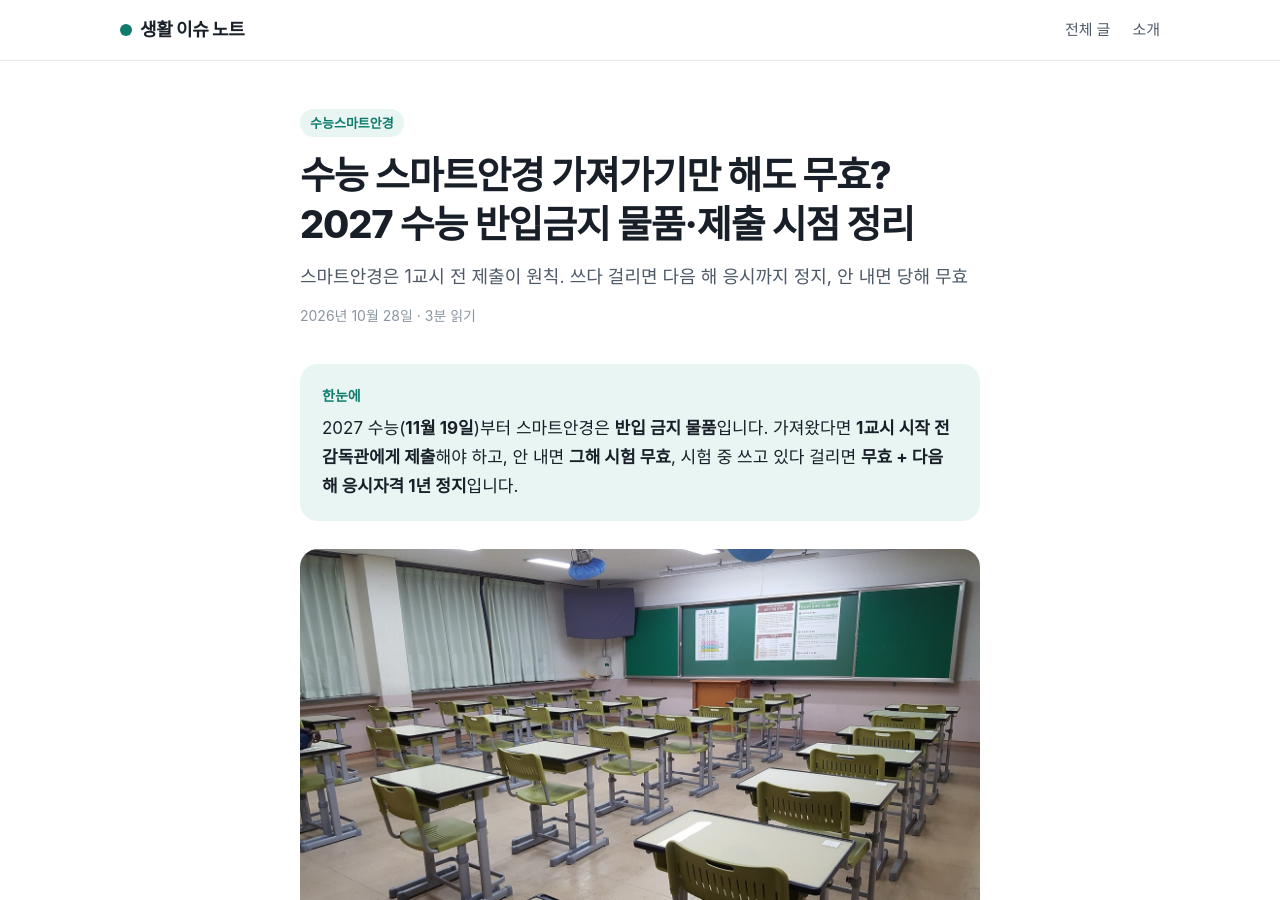
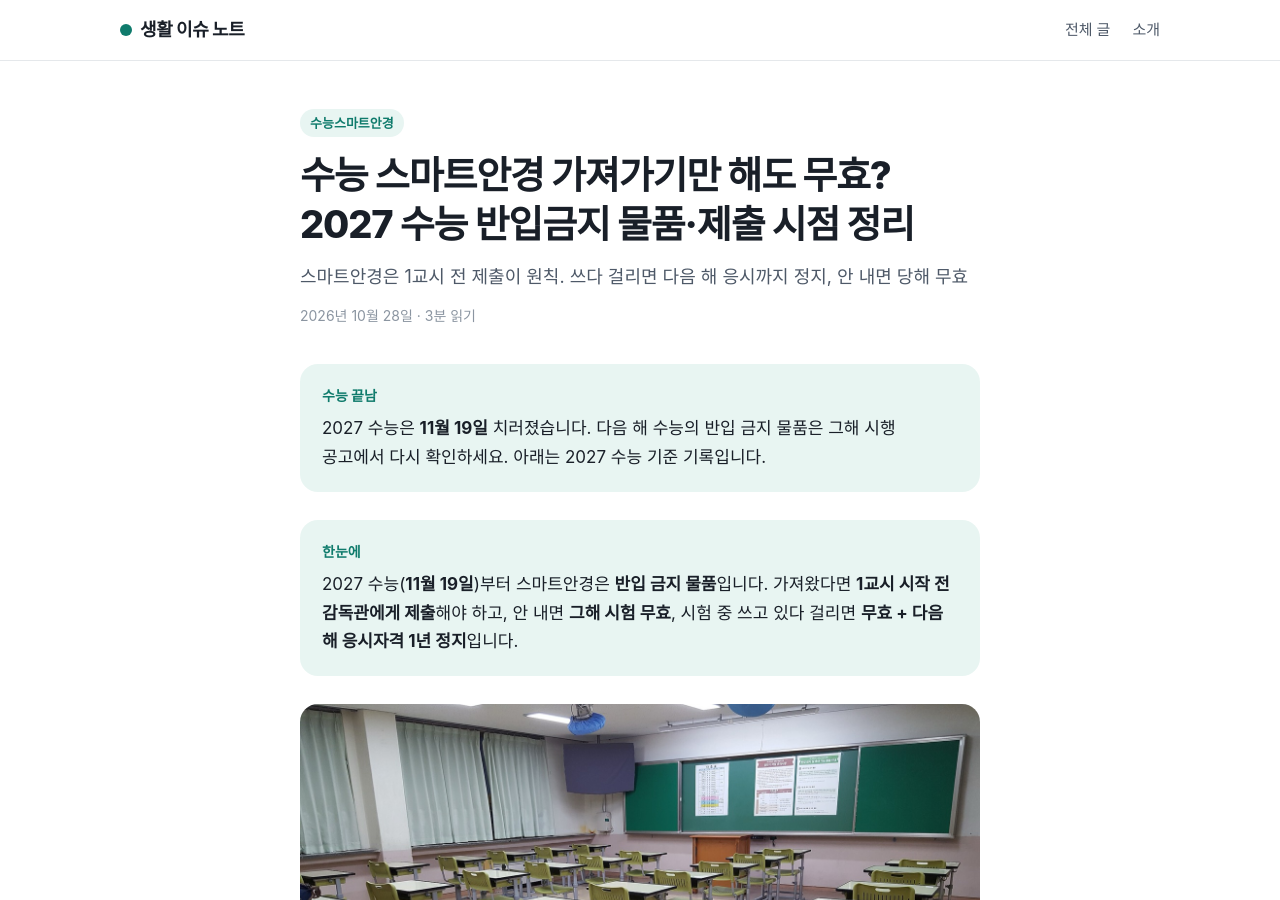
Before and after one commit to sadfklansdkl/issue-notes, a Jekyll site: the page built from _posts/2026-10-28-suneung-smart-glasses-banned-items-2027.md, in a window 1280 px wide and 900 px high. Built offline with Jekyll 4.4.1, drawn with Linux system fonts in a browser that asks for light colours; some web fonts are replaced; some of the changed text lies outside the part shown.

Commit message:
글 게시·수정 20261119-2000

```diff
--- a/_posts/2026-10-28-suneung-smart-glasses-banned-items-2027.md
+++ b/_posts/2026-10-28-suneung-smart-glasses-banned-items-2027.md
@@ -5,6 +5,8 @@ description: "스마트안경은 1교시 전 제출이 원칙. 쓰다 걸리면
 image: /assets/img/2026-10-28-suneung-smart-glasses-banned-items-2027/hero.jpg
 tags: [수능스마트안경, 수능반입금지물품, 2027수능, 수능유의사항, 수능부정행위]
 ---
+
+> **수능 끝남** 2027 수능은 **11월 19일** 치러졌습니다. 다음 해 수능의 반입 금지 물품은 그해 시행 공고에서 다시 확인하세요. 아래는 2027 수능 기준 기록입니다.
 
 > **한눈에** 2027 수능(**11월 19일**)부터 스마트안경은 **반입 금지 물품**입니다. 가져왔다면 **1교시 시작 전 감독관에게 제출**해야 하고, 안 내면 **그해 시험 무효**, 시험 중 쓰고 있다 걸리면 **무효 + 다음 해 응시자격 1년 정지**입니다.
 
@@ -52,4 +54,7 @@ tags: [수능스마트안경, 수능반입금지물품, 2027수능, 수능유의
 - [SBS Biz — '학생, 안경 좀 벗어봐'…걸리면 수능 2년 날린다 (2026-10-15)](https://biz.sbs.co.kr/amp/article/20000340222)
 - [헤럴드K — 2027학년도 수능 11월 19일 시행…가채점표 작성 가능 (2026-06-29)](https://www.heraldk.com/article/2026062919000082154)
 
+## 고친 기록
+- 2026-11-19 20:00: 2027 수능이 끝나 맨 위에 '수능 끝남' 안내를 달았습니다.
+
 _이 글은 AI가 조사해 쓰고 별도 사실 확인 단계를 거쳤습니다. 작성일 기준 정보입니다._
```
Also changed, not shown: _posts/2026-11-09-suneung-day-commute-time-10am-stock-market-subway-november-19.md (+3 -0 lines).
